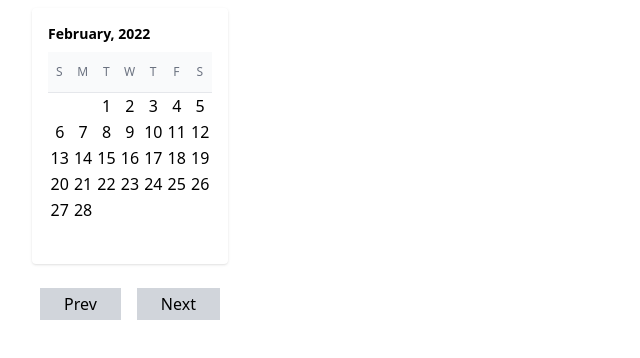
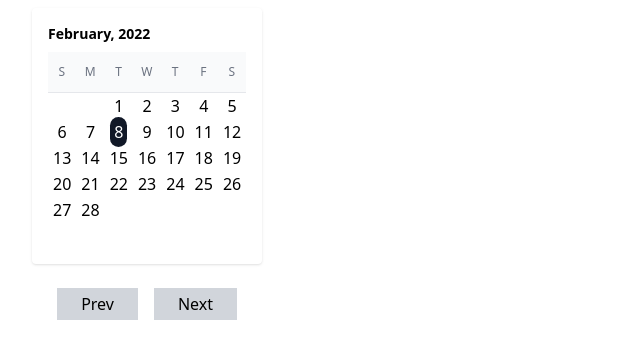
Before and after one commit to sandypockets/react-calendar, a React (Create React App) app: page / in a window 1280 px wide. Shown: the top 358 px of the page, without its empty margins (0-640 px from the left). Built offline with nearby package versions, Linux system fonts and the light colour scheme.

Commit message:
Highlight current date

```diff
--- a/src/DatePicker.jsx
+++ b/src/DatePicker.jsx
@@ -16,10 +16,11 @@ const fullMonths = [
 ]
 
 export default function DatePicker() {
-  const today = new Date();
+  const today = new Date(); //?
   const currentYear = today.getFullYear();
-  const currentDayNameIndex = today.getDay()
+  const currentDayNameIndex = today.getDay() //?
   const currentMonthIndex = today.getMonth();
+  const currentDate = today.getDate()
 
   const [monthToShow, setMonthToShow] = useState(Number(currentMonthIndex))
 
@@ -163,7 +164,9 @@ export default function DatePicker() {
                       }
                       onClick={() => handleDayClick(subItem)}
                     >
-                      {subItem}
+                      <span className={monthToShow === currentMonthIndex && subItem === currentDate ? "bg-gray-900 p-1 rounded-full text-white" : "p-1"}>
+                        {subItem}
+                      </span>
                     </td>
                   ))}
                 </tr>
```
